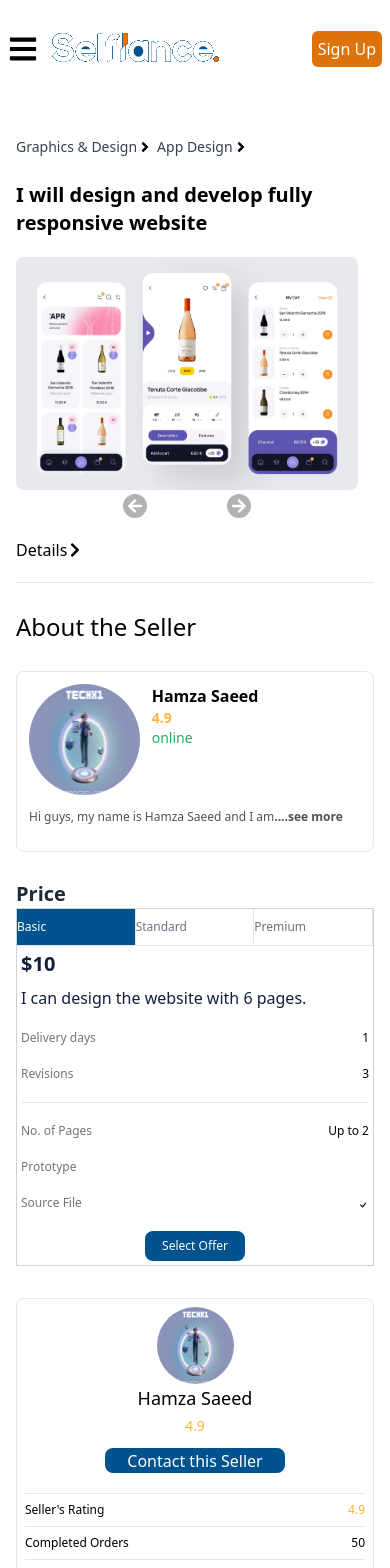
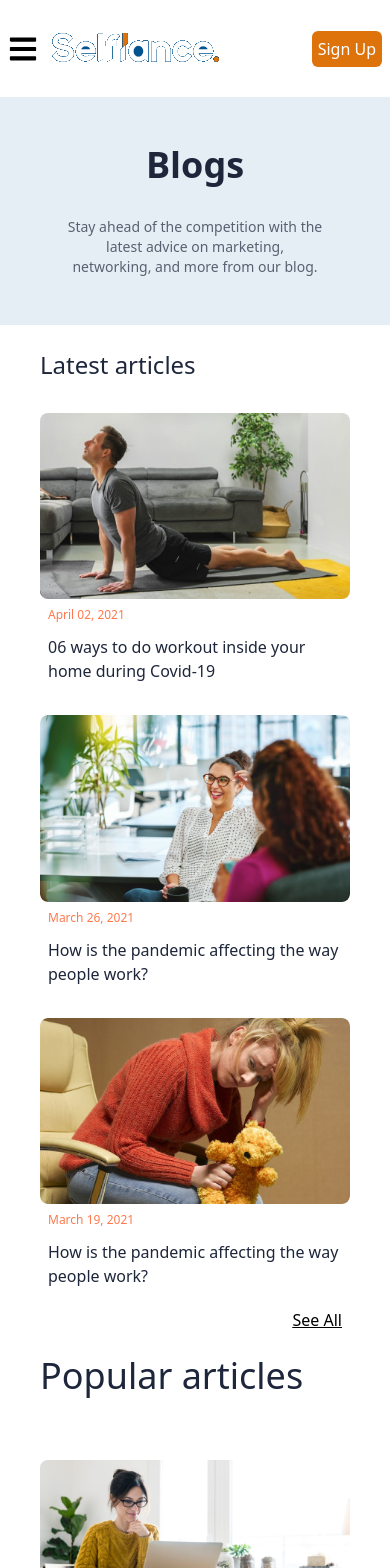
Before and after one commit to herocodecamp/selflance-web-frontend, a React (Create React App) app: page / in a window 390 px wide. Shown: the top 1568 px of the page. Built offline with nearby package versions, Linux system fonts and the light colour scheme.

Commit message:
blogs page update and responsive

```diff
--- a/src/App.js
+++ b/src/App.js
@@ -33,7 +33,7 @@ function App() {
 {/* <LandingPage /> */}
       {/* <SearchPage /> */}
 
-      <ServiceDetails />
+      <Blogs />
 
       {/* <SellerProfile /> */}
       {/* <SingleBlog /> */}
--- a/src/common/FAQ/FaqView.jsx
+++ b/src/common/FAQ/FaqView.jsx
@@ -2,7 +2,7 @@ import React from "react";
 
 const FaqView =()=>{
     return(
-                    <div class="h-[1025px] bg-[#E5EEF4] mt-16">
+                    <div class="hidden lg:block h-[1025px] bg-[#E5EEF4] mt-16">
                     <div class="grid grid-rows-1 mx-48 justify-center items-center">
                             <div class="col-span-full justify-center text-center">
                                 <h1 class="text-4xl font-bold mt-20">Frequently Asked Question</h1>
--- a/src/pages/Blogs/BlogsView.jsx
+++ b/src/pages/Blogs/BlogsView.jsx
@@ -12,127 +12,156 @@ import PopularImage7 from "../../Assets/Blogs-2g.png";
 import PopularImage8 from "../../Assets/Blogs-2h.png";
 import PopularImage9 from "../../Assets/Blogs-2i.png";
 
-// Hero
+
+const Articles={
+    latest: [
+    {
+        _id: '0',
+        date: 'April 02, 2021',
+        title: '06 ways to do workout inside your home during Covid-19',
+        image: BlogImage1
+
+    },
+    {
+        _id: '1',
+        date: 'March 26, 2021',
+        title: 'How is the pandemic affecting the way people work?',
+        image: BlogImage2
+
+    },
+    {
+        _id: '2',
+        date: 'March 19, 2021',
+        title: 'How is the pandemic affecting the way people work?',
+        image: BlogImage3
+
+    },
+],
+popular: [
+    {
+        _id: '0',
+        date: 'April 02, 2021',
+        title: '06 ways to do workout inside your home during Covid-19',
+        image: PopularImage1
+
+    },
+    {
+        _id: '1',
+        date: 'April 02, 2021',
+        title: '06 ways to do workout inside your home during Covid-19',
+        image: PopularImage2
+
+    },
+    {
+        _id: '2',
+        date: 'April 02, 2021',
+        title: '06 ways to do workout inside your home during Covid-19',
+        image: PopularImage3
+
+    },
+    {
+        _id: '3',
+        date: 'April 02, 2021',
+        title: '06 ways to do workout inside your home during Covid-19',
+        image: PopularImage4
+
+    },
+    {
+        _id: '4',
+        date: 'April 02, 2021',
+        title: '06 ways to do workout inside your home during Covid-19',
+        image: PopularImage5
+
+    },
+    {
+        _id: '5',
+        date: 'April 02, 2021',
+        title: '06 ways to do workout inside your home during Covid-19',
+        image: PopularImage6
+
+    },
+    {
+        _id: '6',
+        date: 'April 02, 2021',
+        title: '06 ways to do workout inside your home during Covid-19',
+        image: PopularImage7
+
+    },
+    {
+        _id: '7',
+        date: 'April 02, 2021',
+        title: '06 ways to do workout inside your home during Covid-19',
+        image: PopularImage8
+
+    },
+    {
+        _id: '8',
+        date: 'April 02, 2021',
+        title: '06 ways to do workout inside your home during Covid-19',
+        image: PopularImage9
+
+    },
+
+]
+
+}
+
+
+
+
+
+
 const BlogsView = ()=>{
     return (
         <div class="flex flex-col">
             {/* Hero */}
-            <div class="h-[360px] bg-[#e5eef4] justify-center items-center">
-            <div class="grid grid-cols-6 space-y-8 mt-24">
-                <div class="col-start-3 col-span-2 justify-self-center text-6xl font-bold text-[#1D263A]" >Blogs</div>
-                <div class="col-start-3 col-span-2 justify-self-center text-center text-[#1D263A] opacity-70">
+            <div class="h-{360px] bg-[#e5eef4] justify-center items-center">
+            <div class="grid grid-cols-6  space-y-8  my-12 md:my-24">
+                <div class="col-start-2 col-span-4 justify-self-center text-4xl md:text-6xl font-bold text-[#1D263A]" >Blogs</div>
+                <div class="col-start-2 md:col-start-3 col-span-4 md:col-span-2 justify-self-center text-sm md:text-xl text-center text-[#1D263A] opacity-70">
                     Stay ahead of the competition with the latest advice on marketing, networking, and more from our blog.
                 </div>
             </div>
             </div>
-            {/* Related Articles */}
-            <div class="grid grid-rows-1 grid-flow-row mt-10 mx-32">
-                    <div class="text-[#1D263A] text-4xl font-medium mb-16">Latest articles</div>
-                    <div class="columns-1 md:columns-3 space-y-4">
-                        {/* Image 1 */}
-                        <div class="col-1 col-span-1">
-                            <img class="rounded-lg" src={BlogImage1} alt="blog image1"/>
-                            <p class="text-[#FF794D] text-xs font-medium mt-2 ml-2">April 02, 2021</p>
+            {/* Latest Articles */}
+            <div class="grid grid-rows-1 grid-flow-row mt-6 md:mt-10 mx-10 lg:mx-32">
+                    <div class="text-[#1D263A] text-2xl md:text-4xl font-medium mb-8 lg:mb-16">Latest articles</div>
+                    <div class="columns-1 md:columns-3 space-y-8">
+                        {
+                            Articles.latest.slice(0,3).map((item,index)=>{
+                                return(
+                                    <div class="col-1 col-span-1" key={item._id}>
+                                        <img class="rounded-lg" src={item.image} alt="blog image1"/>
+                                        <p class="text-[#FF794D] text-xs font-medium mt-2 ml-2">{item.date}</p>
 
-                            <a href="/#" target="_blank" >
-                                <h2 class="text-[#1D263A] text-base font-medium mt-3 ml-2">06 ways to do workout inside your home during Covid-19 </h2></a>
-                        </div>
-                        {/* Image 2 */}
-                        <div class="col-1">
-                            <img class="rounded-lg" src={BlogImage2} alt="blog image2"/>
-                            <p class="text-[#FF794D] text-xs font-medium mt-2 ml-2">March 26, 2021</p>
-                            <a href="/#" target="_blank">
-                            <h4 class="text-[#1D263A] text-base font-medium mt-3 ml-2" >How is the pandemic affecting the way people work?</h4>
-                            </a>
-                        </div>
-                        {/* Image 3 */}
-                        <div class="col-1">
-                            <img class="rounded-lg" src={BlogImage3} alt="blog image3"/>
-                            <p class="text-[#FF794D] text-xs font-medium mt-2 ml-2">March 19, 2021</p>
-                            <a href="/#" target="_blank">
-                            <h4 class="text-[#1D263A] text-base font-medium mt-3 ml-2" >The parent’s balancing act: using the word ‘No’</h4>
-                            </a>
-                        </div>
+                                        <a href="/#" target="_blank" >
+                                            <h2 class="text-[#1D263A] text-base md:text-2xl font-medium mt-3 ml-2">{item.title} </h2></a>
+                                    </div>
+                                )
+                            })
+                        }
                     </div>
                     <div class="justify-self-end underline mt-5 mr-2"><a href="/#" target="_blank">See All</a></div>
             </div>
 
             {/* Popular Articles */}
-            <div class="grid grid-rows-1 grid-flow-row mt-10 mx-32">
+            <div class="grid grid-rows-1 grid-flow-row mt-6 md:mt-10 mx-10 lg:mx-32">
                     <div class="text-[#1D263A] text-4xl font-medium mb-16">Popular articles</div>
                     <div class="columns-1 md:columns-3 space-y-10">
-                        {/* Image 1 */}
-                        <div class="col-1 col-span-1">
-                            <img class="rounded-lg" src={PopularImage1} alt="blog image1"/>
-                            <p class="text-[#FF794D] text-xs font-medium mt-2 ml-2">April 02, 2021</p>
+                        {
+                            Articles.popular.map((item,index)=>{
+                                return(
+                                    <div class="col-1 col-span-1" key={item._id}>
+                                        <img class="rounded-lg" src={item.image} alt="blog image1"/>
+                                        <p class="text-[#FF794D] text-xs font-medium mt-2 ml-2">{item.date}</p>
 
-                            <a href="/#" target="_blank" >
-                                <h2 class="text-[#1D263A] text-base font-medium mt-3 ml-2">06 ways to do workout inside your home during Covid-19 </h2></a>
-                        </div>
-                        {/* Image 2 */}
-                        <div class="col-1">
-                            <img class="rounded-lg" src={PopularImage2} alt="blog image2"/>
-                            <p class="text-[#FF794D] text-xs font-medium mt-2 ml-2">March 26, 2021</p>
-                            <a href="/#" target="_blank">
-                            <h4 class="text-[#1D263A] text-base font-medium mt-3 ml-2" >How is the pandemic affecting the way people work?</h4>
-                            </a>
-                        </div>
-                        {/* Image 3 */}
-                        <div class="col-1">
-                            <img class="rounded-lg" src={PopularImage3} alt="blog image3"/>
-                            <p class="text-[#FF794D] text-xs font-medium mt-2 ml-2">March 19, 2021</p>
-                            <a href="/#" target="_blank">
-                            <h4 class="text-[#1D263A] text-base font-medium mt-3 ml-2" >The parent’s balancing act: using the word ‘No’</h4>
-                            </a>
-                        </div>
-                        {/* Image 4 */}
-                        <div class="col-1 col-span-1">
-                            <img class="rounded-lg" src={PopularImage4} alt="blog image1"/>
-                            <p class="text-[#FF794D] text-xs font-medium mt-2 ml-2">April 02, 2021</p>
+                                        <a href="/#" target="_blank" >
+                                            <h2 class="text-[#1D263A] text-base md:text-2xl font-medium mt-3 ml-2">{item.title}</h2></a>
+                                    </div>
+                                )
+                            })
+                        }
 
-                            <a href="/#" target="_blank" >
-                                <h2 class="text-[#1D263A] text-base font-medium mt-3 ml-2">06 ways to do workout inside your home during Covid-19 </h2></a>
-                        </div>
-                        {/* Image 5 */}
-                        <div class="col-1">
-                            <img class="rounded-lg" src={PopularImage5} alt="blog image2"/>
-                            <p class="text-[#FF794D] text-xs font-medium mt-2 ml-2">March 26, 2021</p>
-                            <a href="/#" target="_blank">
-                            <h4 class="text-[#1D263A] text-base font-medium mt-3 ml-2" >How is the pandemic affecting the way people work?</h4>
-                            </a>
-                        </div>
-                        {/* Image 6 */}
-                        <div class="col-1">
-                            <img class="rounded-lg" src={PopularImage6} alt="blog image3"/>
-                            <p class="text-[#FF794D] text-xs font-medium mt-2 ml-2">March 19, 2021</p>
-                            <a href="/#" target="_blank">
-                            <h4 class="text-[#1D263A] text-base font-medium mt-3 ml-2" >The parent’s balancing act: using the word ‘No’</h4>
-                            </a>
-                        </div>
-                        {/* Image 7 */}
-                        <div class="col-1 col-span-1">
-                            <img class="rounded-lg" src={PopularImage7} alt="blog image1"/>
-                            <p class="text-[#FF794D] text-xs font-medium mt-2 ml-2">April 02, 2021</p>
-
-                            <a href="/#" target="_blank" >
-                                <h2 class="text-[#1D263A] text-base font-medium mt-3 ml-2">06 ways to do workout inside your home during Covid-19 </h2></a>
-                        </div>
-                        {/* Image 8 */}
-                        <div class="col-1">
-                            <img class="rounded-lg" src={PopularImage8} alt="blog image2"/>
-                            <p class="text-[#FF794D] text-xs font-medium mt-2 ml-2">March 26, 2021</p>
-                            <a href="/#" target="_blank">
-                            <h4 class="text-[#1D263A] text-base font-medium mt-3 ml-2" >How is the pandemic affecting the way people work?</h4>
-                            </a>
-                        </div>
-                        {/* Image 9 */}
-                        <div class="col-1">
-                            <img class="rounded-lg" src={PopularImage9} alt="blog image3"/>
-                            <p class="text-[#FF794D] text-xs font-medium mt-2 ml-2">March 19, 2021</p>
-                            <a href="/#" target="_blank">
-                            <h4 class="text-[#1D263A] text-base font-medium mt-3 ml-2" >The parent’s balancing act: using the word ‘No’</h4>
-                            </a>
-                        </div>
                     </div>
             </div>
 
--- a/src/pages/ServiceDetails/ServiceDetailsView.jsx
+++ b/src/pages/ServiceDetails/ServiceDetailsView.jsx
@@ -161,7 +161,7 @@ const ServiceDetailsView = () =>{
                 <div class="grid grid-cols-12 grid-flow-col gap-2 md:gap-8 mt-6">
                     {/* Left Section */}
                     <div class="col-span-full md:col-start-1 md:col-span-8 flex flex-col">
-                        <div class="text-xl md:text-5xl font-bold">
+                        <div class="text-xl lg:text-5xl font-bold">
                         I will design and develop fully responsive website
                         </div>
                         {/* carousel */}
@@ -398,11 +398,11 @@ const ServiceDetailsView = () =>{
                         <div class="text-2xl font-medium my-2 md:my-5 ">About the Seller</div>
                         <div class="border border-solid border-#D1D1D1 rounded-lg p-3 md:p-8 my-5 md:my-10">
                                 <div class="grid grid-cols-12">
-                                    <div class="col-start-1 col-span-4 md:col-span-2">
+                                    <div class="col-start-1 col-span-4 lg:col-span-2">
                                         <span><img src={userDetails.image}  alt="pic" class="flex-initial w-[125px] h-auto rounded-full overflow-hidden self-center" /></span>
 
                                     </div>
-                                    <div class="col-start-5 md:col-start-3 col-span-6 md:col-span-3 items-center ml-3 md:ml-0">
+                                    <div class="col-start-5 lg:col-start-3 col-span-6 lg:col-span-3 items-center ml-3 lg:ml-2">
                                         <p class="text-base md:text-lg font-bold ">{userDetails.name}</p>
                                         <p class="text-[#FFB33E] font-bold text-sm md:text-base ">{userDetails.rating}</p>
                                         <p class="text-[#27AE60] text-sm md:text-base">{userDetails.status}</p>
@@ -587,7 +587,7 @@ const ServiceDetailsView = () =>{
                                                 </div>
                                                 <div class="text-center text-lg font-medium">{userDetails.name}</div>
                                                 <div  class="text-center text-[#FFB33E] text-sm font-medium mt-1">{userDetails.rating}</div>
-                                                <div class="text-center mb-5 mt-3 mx-5 md:mx-0 lg:mx-10">
+                                                <div class="text-center mb-5 mt-3 mx-5 md:mx-0 ">
                                                     <button class="bg-[#00538F] text-white rounded-lg w-[180px]  xl:w-[400px] h-[25px]  lg:h-[57px] sm:text-sm lg:text-lg font-medium" >Contact this Seller</button>
                                                 </div>
                                                 <hr />
```
Also changed, not shown: src/components/Reviews/ReviewView.jsx (renamed from src/components/Reviews/ReviewView.js).
